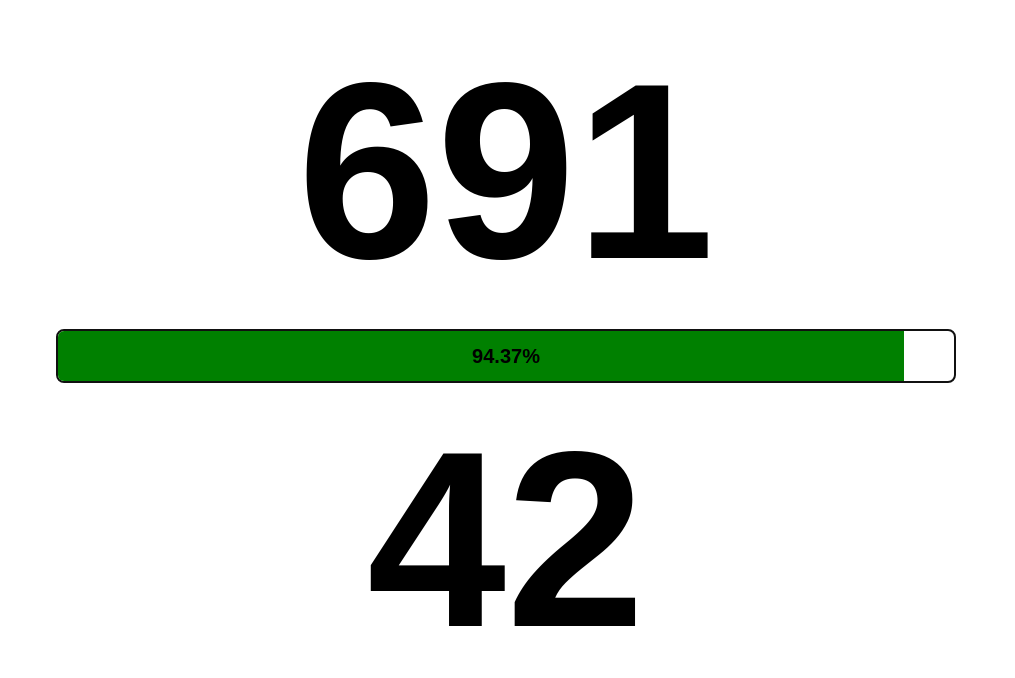
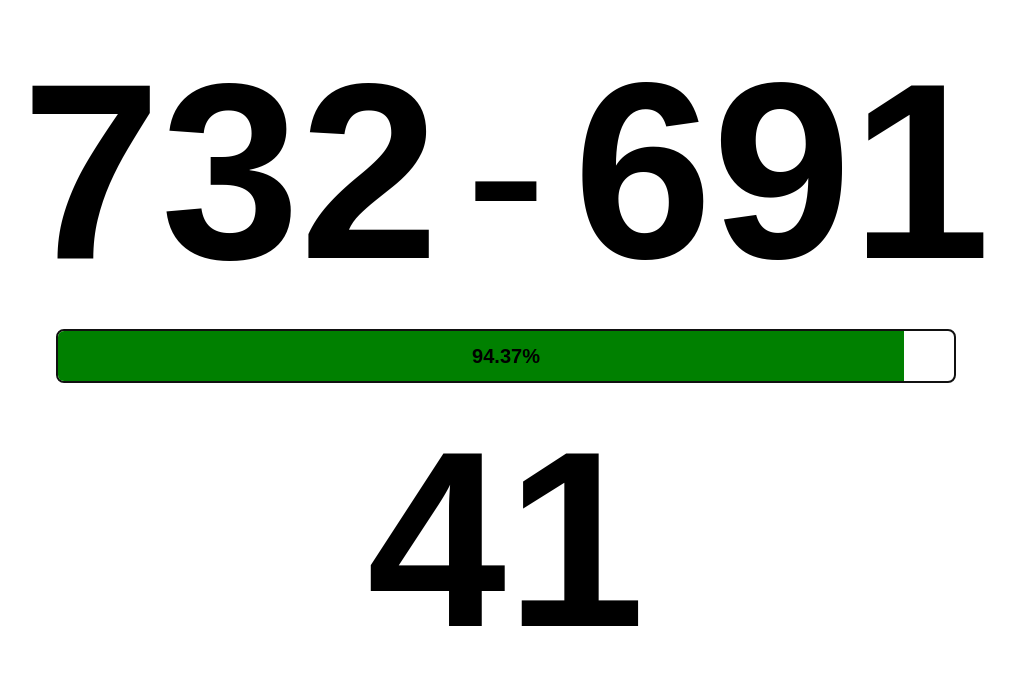
Before and after one commit to ostinred/ostinred.github.io, a PHP site: page / in a window 1280 px wide. Shown: the top 678 px of the page, without its empty margins (134-1149 px from the left). Run offline with PHP 8.4, Linux system fonts and the light colour scheme; some libraries are stand-ins or nearby versions.

Commit message:
fix: add start day

```diff
--- a/index.html
+++ b/index.html
@@ -8,6 +8,8 @@
   </head>
   <body>
     <div class="row">
+      <h2 id="start"></h2>
+      <p>-</p>
       <h2 id="stay"></h2>
       <!-- <p>/</p> -->
       <!-- <h2 id="remain"></h2> -->
@@ -29,36 +31,5 @@
 
   </body>
   <script src="https://cdn.jsdelivr.net/npm/luxon@3.3.0/build/global/luxon.min.js"></script>
-  <script>
-    var DateTime = luxon.DateTime;
-
-    const now = luxon.DateTime.now();
-    const start = luxon.DateTime.fromISO('2023-06-17T21:00');
-    const equator = luxon.DateTime.fromISO('2026-06-19T00:00');
-    const finish = luxon.DateTime.fromISO('2025-06-19T00:00');
-
-    const { days: needToBe } = finish.diff(now, 'days');
-    const {days: hasBeen } = now.diff(start, 'days');
-
-
-    const { days: commitment }  = finish.diff(start, 'days');
-    const { days: beforeEquator }  = equator.diff(now, 'days');
-
-    const currentProgress = hasBeen/(commitment/100);
-
-    const stay = document.getElementById('stay');
-    stay.innerHTML = Math.ceil(hasBeen);
-
-    const remain = document.getElementById('remain');
-    remain.innerHTML = Math.ceil(needToBe);
-
-    const progress = document.getElementById('number');
-    progress.innerHTML = `${currentProgress.toFixed(2)}%`;
-
-    // const equatorT = document.getElementById('equator');
-    // equatorT.innerHTML = Math.ceil(beforeEquator);
-
-    const progressLine = document.getElementById('line');
-    line.style.width = `${currentProgress}%`;
-  </script>
+  <script src="./scripts.js"></script>
 </html>
--- /dev/null
+++ b/scripts.js
@@ -0,0 +1,33 @@
+var DateTime = luxon.DateTime;
+
+const now = luxon.DateTime.now();
+const start = luxon.DateTime.fromISO('2023-06-17T21:00');
+const equator = luxon.DateTime.fromISO('2026-06-19T00:00');
+const finish = luxon.DateTime.fromISO('2025-06-19T00:00');
+
+const { days: needToBe } = finish.diff(now, 'days');
+const { days: hasBeen } = now.diff(start, 'days');
+
+
+const { days: commitment } = finish.diff(start, 'days');
+const { days: beforeEquator } = equator.diff(now, 'days');
+
+const currentProgress = hasBeen / (commitment / 100);
+
+const stay = document.getElementById('stay');
+stay.innerHTML = Math.ceil(hasBeen);
+
+const remain = document.getElementById('remain');
+remain.innerHTML = Math.floor(needToBe);
+
+const progress = document.getElementById('number');
+progress.innerHTML = `${currentProgress.toFixed(2)}%`;
+
+// const equatorT = document.getElementById('equator');
+// equatorT.innerHTML = Math.ceil(beforeEquator);
+
+const progressLine = document.getElementById('line');
+line.style.width = `${currentProgress}%`;
+
+const startDate = document.getElementById('start');
+startDate.innerHTML = Math.floor(commitment);
--- a/styles.css
+++ b/styles.css
@@ -52,13 +52,22 @@ p {
   transform: translate(-50%,-50%);
 }
 
+#start {
+  display: none;
+}
+
 @media screen and (min-width: 1024px) {
   body {
     height: 85vh;
   }
+
   h2, p {
     font-size: clamp(24px, 40vw, 250px);
     margin: 0;
+  }
+
+  #start {
+    display: block;
   }
 
   h4 {
```
